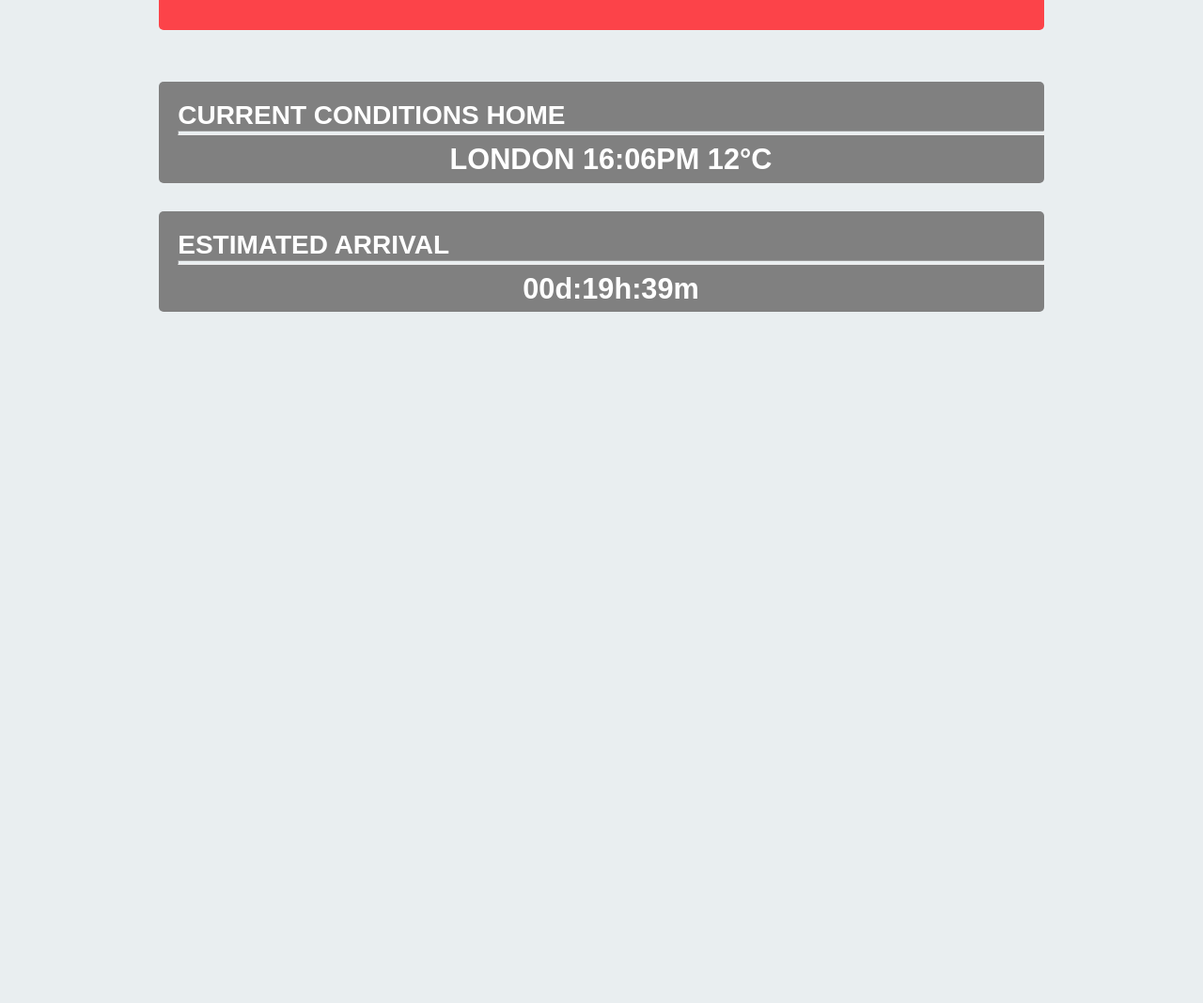
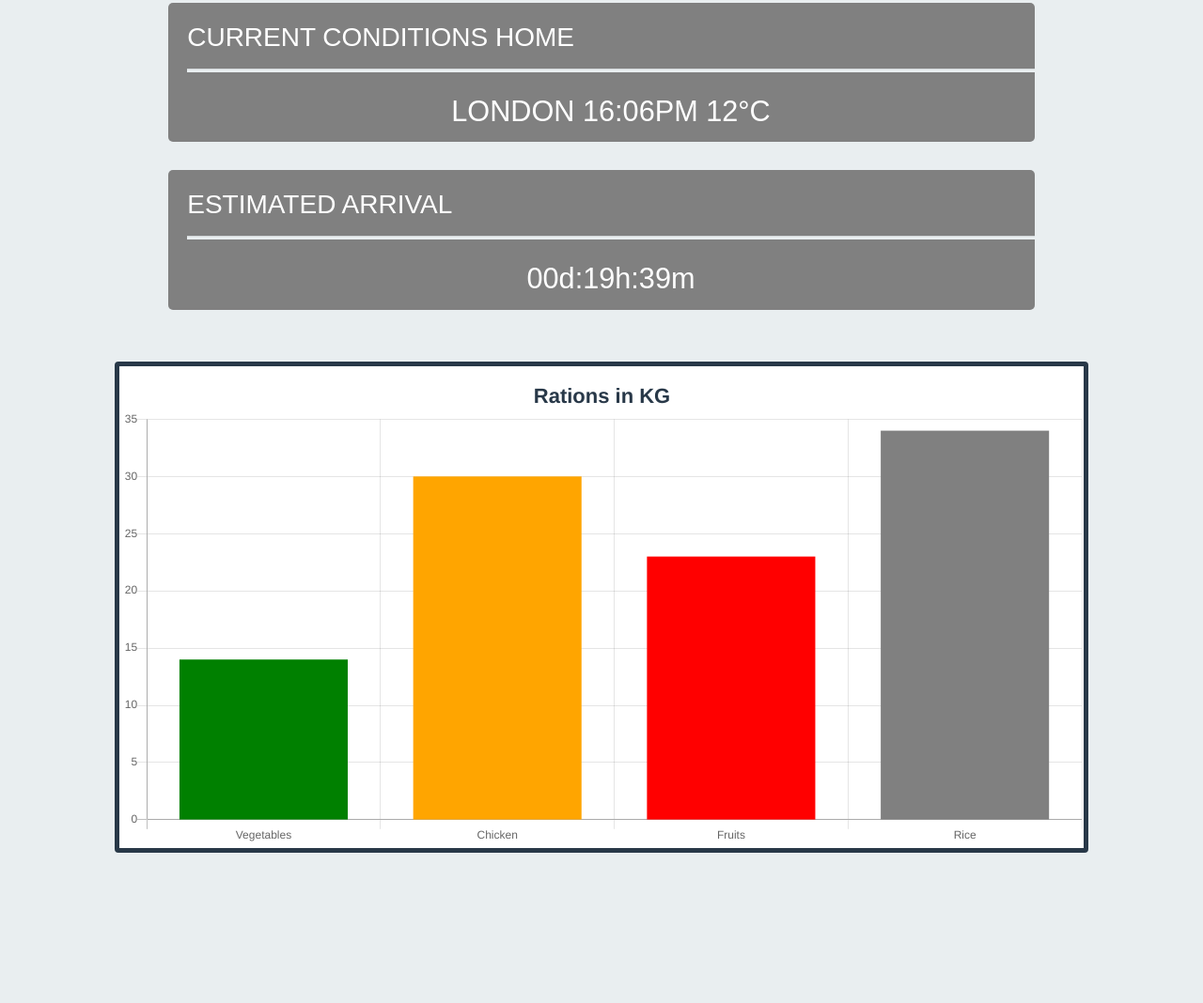
Before and after one commit to RyanK2/Challenge1Dashboard, a plain HTML site: page index.html in a window 1280 px wide. Shown: the part 850-1918 px from the top of the page at 94% size. Before the commit the page ends 1451 px from the top, so only its background shows below. Drawn offline with nearby package versions, Linux system fonts and the light colour scheme.

Commit message:
chart 1 complete

```diff
--- a/index.html
+++ b/index.html
@@ -5,9 +5,9 @@
 	<meta charset="UTF-8">
 	<meta name="viewport" content="width=device-width,
 	initial-scale=1.0">
-	<link rel="stylesheet" href="style.css">
-	<script src="https://cdn.jsdelivr.net/npm/apexcharts"> </script>
-	<script src="scripts.js"> </script>
+	<link rel="stylesheet" type="text/css" href="https://stackpath.bootstrapcdn.com/bootstrap/4.4.1/css/bootstrap.min.css">
+	<link rel="stylesheet" type="text/css" href="style.css">
+	<script src="https://cdnjs.cloudflare.com/ajax/libs/Chart.js/2.9.3/Chart.min.js"> </script>
 </head>
 <body>
 	<header>
@@ -52,16 +52,59 @@
 			</aside>
 			<section class="graphcontainer">
 				<div class="rations">
-					<div id="chart"> </div>
+					<canvas id="rationchart"> </canvas>
 				</div>
 				<div class="resources">
-					<canvas id="recourseFuel"> </canvas>
+					<canvas id="recoursefuel"> </canvas>
 				</div>
 				<div class="acceleration">
-					<canvas id="accelGraph"> </canvas>
+					<canvas id="accelgraph"> </canvas>
 				</div>
 			</section>
 		</section>
 	</main>
+	<script>
+		let rationChart = document.getElementById('rationchart');
+
+		let barChart = new Chart(rationChart, {
+  		type:'bar', //bar, horizontalBar, pie, line, doughnut, radar, polarArea
+  		data:{
+   		 labels:['Vegetables', 'Chicken', 'Fruits', 'Rice'],
+   		 datasets:[{
+      	 label:'Rations in kg',
+     	 data:[14,30,23,34],
+     	 backgroundColor:[
+     	 'green',
+     	 'orange',
+     	 'red',
+     	 'grey'
+     	 ],
+    }]
+  },
+  options:{
+  	legend:{
+  		display: false
+  	},
+  	title: {
+  		display: true,
+  		text: 'Rations in KG',
+  		fontSize: 22,
+  		fontColor: '#283848'
+  	},
+  	layout: {
+  		padding: {
+  			top: 10
+  		}
+  	},
+  	 scales: {
+        yAxes: [{
+            ticks: {
+                beginAtZero: true
+            }
+        }]
+    }
+  }
+});
+	</script>
 </body>
 </html>
--- a/scripts.js
+++ b/scripts.js
@@ -1,20 +1,15 @@
- var options = {
-  chart: {
-    type: 'bar',
-    height: 450,
-    width: '100%',
-    background: '#f4f4f4',
-    foreColor: '#333'
+let rationChart = document.getElementById('rationchart');
+
+let barChart = new Chart(rationChart, {
+  type: 'bar', //bar, horizontalBar, pie, line, doughnut, radar, polarArea
+  data:{
+    labels:['Vegetables','Chicken','Fruits','Rice'],
+    datasets:[{
+      label:'Rations',
+      data:[20,32,40,10]
+    }]
   },
-  series: [{
-    name: 'sales',
-    data: [40,20,19,43]
-  }],
-  xaxis: {
-    categories: [6,8,4,8]
-  }
-};
+  options:{}
+}
 
-var chart = new ApexCharts(document.querySelector('#chart'), options);
-
-chart.render();
+  );
--- a/style.css
+++ b/style.css
@@ -41,6 +41,12 @@ header {
 	box-shadow: 0px 5px 15px grey;
 }
 
+canvas {
+	size: 100%;
+	margin-left: auto;
+	margin-right: auto;
+}
+
 .gridcontainer {
 	width: 90%;
 	margin: 0 auto;
@@ -62,6 +68,16 @@ header {
 	padding-top: 20px;
 	padding-left: 20px;
 	border-radius: 5px;
+}
+
+.rations {
+	width: 90%;
+	margin-left: auto;
+	margin-right: auto;
+	margin-top: -10px;
+	background-color: white;
+	border-radius: 4px;
+	border: 5px solid #283848;
 }
 
 .arrival, .earth {
```
